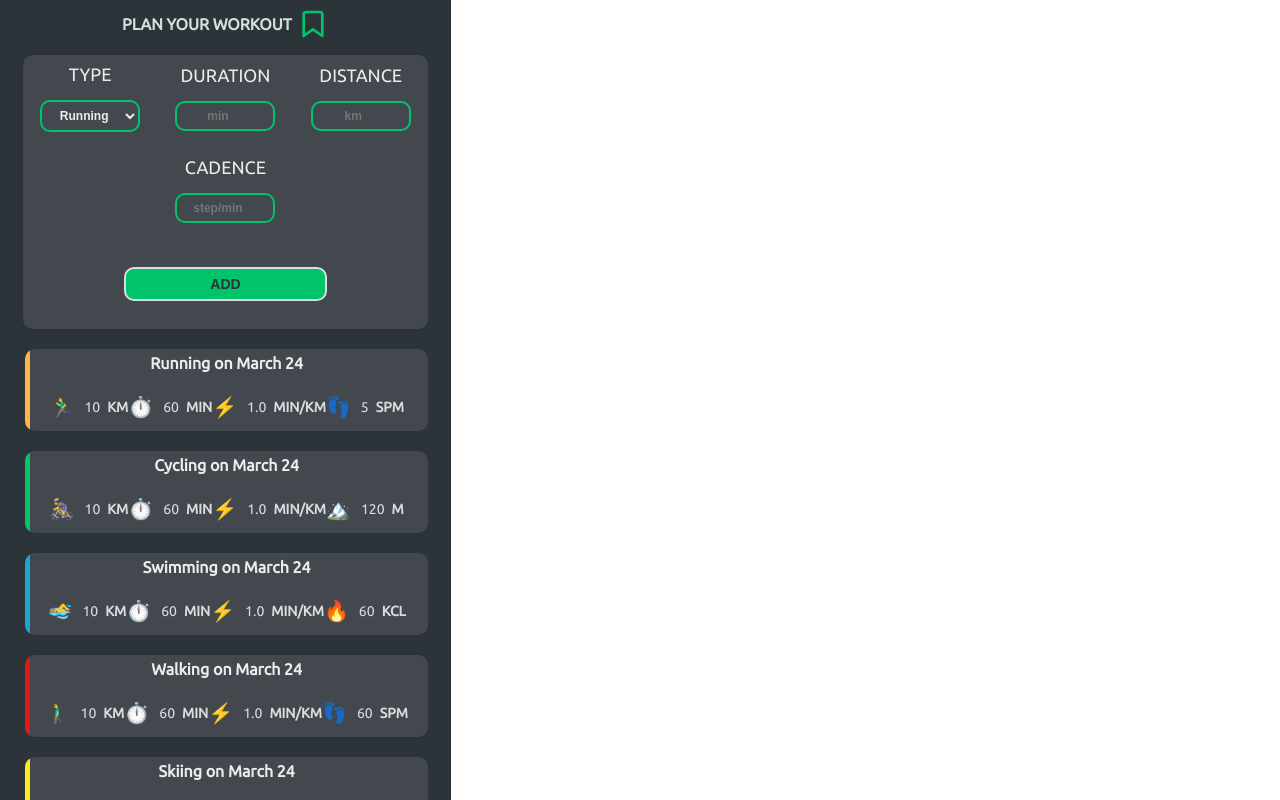
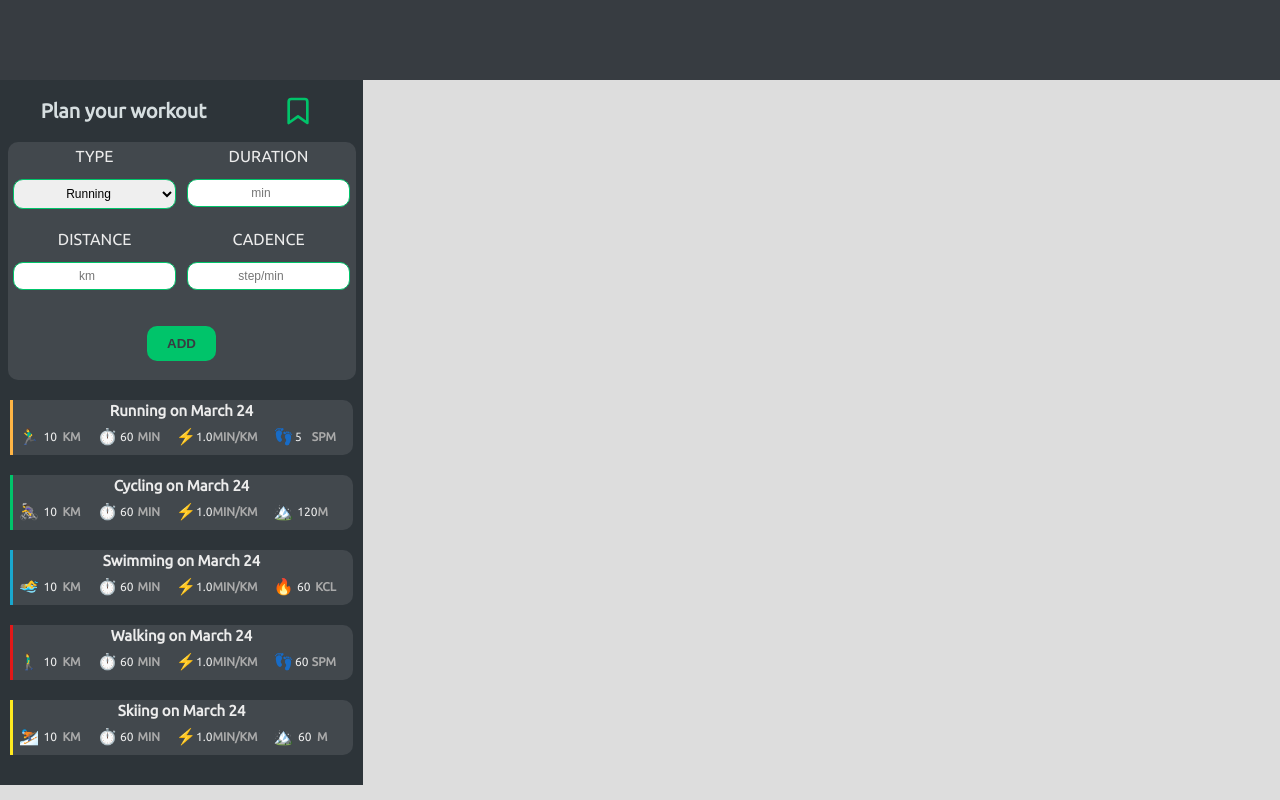
Before and after one commit to Pawel1022/plan-app, a plain HTML site: page index.html in a window 1280 px wide. Drawn offline with nearby package versions, Linux system fonts and the light colour scheme.

Commit message:
fixed ui added weather bar

```diff
--- a/index.html
+++ b/index.html
@@ -19,7 +19,8 @@
 	</head>
 	<body>
 		<div class="app">
-			<!-- <button class="app__btn"><img src="./img/icons/menu.svg" alt="" /></button> -->
+
+			<div class="app__weather"></div>
 			<div class="app__sidebar">
 				<div class="app__head">
 					<h1 class="app__header">Plan your workout</h1>
--- a/sass/_colors.scss
+++ b/sass/_colors.scss
@@ -5,6 +5,7 @@ $color-brand--4: #E21818;
 $color-brand--5: #FFEA20;
 $color-dark--1: #2d3439;
 $color-dark--2: #42484d;
+$color-dark--3: #373c41;
 $color-light--1: #aaa;
 $color-light--2: #ececec;
 $color-light--3: rgb(214, 222, 224);
--- a/sass/main.scss
+++ b/sass/main.scss
@@ -16,92 +16,94 @@ html {
 body {
 	height: 100vh;
 	font-family: 'Ubuntu', sans-serif;
+	background-color: #ddd;
 }
 
 .app {
-	display: flex;
-	height: 100%;
+	display: grid;
+	grid-template-columns: repeat(2, 50vw);
+	grid-template-rows: 10vh;
+
+	&__sidebar {
+		grid-column: 1/2;
+		grid-row: 2/-1;
+		background-color: $color-dark--1;
+		padding: 1em 0.5em;
+	}
 
 	&__map {
-		height: 100vh;
-		width: 100vw;
+		grid-column: 2/-1;
+		grid-row: 2/-1;
+	}
+
+	&__weather {
+		grid-column: 1/-1;
+		background-color: $color-dark--3;
 	}
 
 	&__head {
-		display: flex;
+		display: grid;
+		justify-content: center;
 		align-items: center;
-		margin: 0.5em 0;
+		text-align: center;
+		grid-template-columns: 2fr 1fr;
+		padding: 0.5em 0.25em;
+		margin-bottom: 1em;
+	}
+
+	&__header {
+		color: $color-light--3;
+		grid-column: 1/2;
+		font-size: 1.8rem;
 	}
 
 	&__logo {
-		width: 24px;
-		height: 24px;
-		align-self: flex-start;
-		margin-left: 0.5em;
-	}
-
-	&__header {
-		font-size: 1.4rem;
-		font-weight: 300;
-		color: $color-light--3;
-		font-weight: bold;
-		text-transform: uppercase;
-	}
-
-	&__sidebar {
-		display: flex;
-		flex-direction: column;
-		align-items: center;
-		background-color: $color-dark--1;
-		z-index: 100;
-		overflow-x: hidden;
-		padding: 0.25em 3em;
+		grid-column: 2/-1;
+		width: 28px;
+		height: 28px;
+		justify-self: center;
 	}
 
 	.form {
-		display: flex;
-		flex-direction: column;
-		align-items: center;
-		margin: 0.5em 0.5em;
+		display: grid;
+		grid-template-rows: repeat(4, 1fr);
+		padding: 0.5em 0.25em;
+		margin: 0.5em 0.25em;
 		border-radius: 10px;
 		background-color: $color-dark--2;
 
 		&__row {
 			display: flex;
 			flex-direction: column;
-			align-items: center;
-			padding-bottom: 0.5em;
+			text-align: center;
+			margin-bottom: 0.5em;
 		}
 
 		&__label {
-			padding: 0.25em 0;
-			font-size: 1.2rem;
+			margin-bottom: 0.5em;
+			font-size: 1.4rem;
 			color: $color-light--2;
 			text-transform: uppercase;
 		}
 
 		&__input {
-			width: 80%;
-			padding: 0.25em 0.5em;
-			margin: 0.5em 0.5em;
+			margin: 0.5em 0.25em;
+			padding: 0.5em 0.25em;
 			font-size: 1.2rem;
-			background-color: $color-dark--2;
-			color: $color-light--2;
 			text-align: center;
-			font-weight: bold;
-			border: 2px solid $color-brand--2;
+			border: 1px solid $color-brand--2;
 			border-radius: 10px;
 		}
 
 		&__btn {
-			padding: 0.5em 1em;
-			margin: 0.5em 0.25em;
-			font-size: 1.2rem;
+			justify-self: center;
+			padding: 0.75em 1.5em;
+			margin: 1em 0;
+			color: $color-dark--3;
+			background-color: $color-brand--2;
+			text-transform: uppercase;
 			font-weight: bold;
-			background-color: $color-brand--2;
-			color: $color-dark--1;
-			text-transform: uppercase;
-			border: 2px solid $color-light--3;
+			border: none;
 			border-radius: 10px;
 			cursor: pointer;
 		}
@@ -114,14 +116,14 @@ body {
 
 		&__item {
 			position: relative;
-			display: flex;
-			flex-direction: column;
-			align-items: center;
+			display: grid;
+			grid-template-rows: repeat(5, 1fr);
 			margin: 2em 0.5em;
-			padding: 0.5em;
-			overflow: hidden;
+			padding: 0.5em 0.25em;
+			border-top-right-radius: 10px;
+			border-bottom-right-radius: 10px;
 			background-color: $color-dark--2;
-			border-radius: 10px;
+			cursor: pointer;
 
 			&::before {
 				content: '';
@@ -129,7 +131,7 @@ body {
 				left: 0;
 				top: 0;
 				bottom: 0;
-				width: 5px;
+				width: 3px;
 			}
 
 			&--running {
@@ -161,32 +163,31 @@ body {
 		}
 
 		&__title {
-			width: 100%;
-			font-size: 1.4rem;
-			padding-bottom: 1em;
+			font-size: 1.3rem;
+			margin-bottom: 0.5em;
+			justify-self: center;
 			color: $color-light--2;
-			text-align: center;
+		}
+
+		&__icon {
+			font-size: 1.6rem;
+			margin-left: 0.5em;
 		}
 
 		&__details {
-			display: flex;
-			justify-content: center;
+			display: grid;
 			align-items: center;
-			padding: 0.5em 0;
+			grid-template-columns: 3fr 2fr 2fr;
+			margin-bottom: 0.5em;
 			font-size: 1.2rem;
-			color: $color-light--3;
-		}
-
-		&__icon {
-			font-size: 2rem;
-			margin-right: 0.5em;
 		}
 
 		&__value {
-			margin-right: 0.5em;
+			color: $color-light--2;
 		}
 
 		&__unit {
+			color: $color-light--1;
 			font-weight: bold;
 		}
 	}
@@ -194,45 +195,40 @@ body {
 
 @media (min-width: 375px) {
 	.app {
-		&__logo {
-			width: 28px;
-			height: 28px;
+		&__header {
+			color: $color-light--3;
+			grid-column: 1/2;
+			font-size: 1.8rem;
 		}
 
-		&__sidebar {
-			padding: 0.25em 2em;
-		}
-
-		.form {
-			margin: 1em 0.25em;
-
-			&__row {
-				padding-bottom: 0.75em;
-			}
-
-			&__label {
-				font-size: 1.4rem;
-			}
-
-			&__input {
-				padding: 0.25em 0.5em;
-				font-size: 1.4rem;
-			}
-
-			&__btn {
-				margin: 1em 0;
-				padding: 0.5em 1.25em;
-				font-size: 1.4rem;
-			}
+		&__logo {
+			width: 30px;
+			height: 30px;
 		}
 
 		.workouts {
-			&__details {
+			&__title {
 				font-size: 1.4rem;
+				margin-bottom: 0.5em;
+				justify-self: center;
+				color: $color-light--2;
 			}
 
 			&__icon {
-				font-size: 2rem;
+				font-size: 1.6rem;
+				margin-left: 0.5em;
+			}
+
+			&__details {
+				display: grid;
+				align-items: center;
+				grid-template-columns: repeat(3,1fr);
+				margin-bottom: 0.5em;
+				font-size: 1.3rem;
+			}
+
+			&__value {
+				color: $color-light--2;
 			}
 		}
 	}
@@ -240,8 +236,10 @@ body {
 
 @media (min-width: 768px) {
 	.app {
+		grid-template-columns: 40vw 60vw;
+
 		&__header {
-			font-size: 1.6rem;
+			font-size: 2rem;
 		}
 
 		&__logo {
@@ -250,72 +248,71 @@ body {
 		}
 
 		.form {
+			display: grid;
+			grid-template-columns: repeat(2, 1fr);
+			grid-template-rows: repeat(2, 1fr);
+			gap: 0.5em;
+
+			&__row {
+				margin-bottom: 1em;
+			}
+
 			&__label {
 				font-size: 1.6rem;
 			}
 
-			&__input {
-				font-size: 1.4rem;
-			}
-
 			&__btn {
-				font-size: 1.4rem;
-			}
-		}
-
-		.workouts {
-			&__title {
-				font-size: 1.6rem;
-			}
-		}
-	}
-}
-
-@media (min-width: 992px) {
-	.app {
-		.form {
-			flex-direction: row;
-			justify-content: space-around;
-			flex-wrap: wrap;
-
-			&__row {
-				padding-bottom: 1em;
-			}
-
-			&__label {
-				padding: 0.5em 0;
-				font-size: 1.8rem;
-			}
-
-			&__input {
-				width: 100px;
-				padding: 0.5em 1em;
-				font-size: 1.2rem;
-			}
-
-			&__btn {
-				width: 50%;
-				margin: 2em 4em;
+				grid-column: 1/-1;
+				padding: 0.75em 1.5em;
 			}
 		}
 
 		.workouts {
 			&__item {
-				flex-direction: row;
-				flex-wrap: wrap;
+				grid-template-rows: repeat(2, 1fr);
+				grid-template-columns: repeat(4, 1fr);
+				padding: 0.25em 0.5em;
+			}
+
+			&__title {
+				grid-column: 1/-1;
+				grid-row: 1/2;
+				font-size: 1.5rem;
+			}
+
+			&__icon {
+				font-size: 1.6rem;
+				margin-left: 0.25em;
+			}
+
+			&__details {
+				display: grid;
+				grid-row: 2/3;
 				align-items: center;
-				justify-content: center;
-				margin-right: 0.25em;
+				grid-template-columns: 3fr 2fr 2fr;
+				margin-bottom: 0.5em;
+				font-size: 1.2rem;
+			}
+
+			&__value {
+				color: $color-light--2;
+			}
+
+			&__unit {
+				color: $color-light--1;
+				font-weight: bold;
 			}
 		}
 	}
 }
-// @media (min-width: 1200px) {
-// 	.app {
-// 		.form {
-// 			&__input {
+@media (min-width: 992px) {
+	.app {
+		grid-template-columns: 3fr 9fr;
 
-// 			}
-// 		}
-// 	}
-// }
+		.workouts {
+			&__details {
+				margin-right: 1em;
+			}
+		}
+	}
+}
```
Also changed, not shown: css/main.css, 1 other file.
